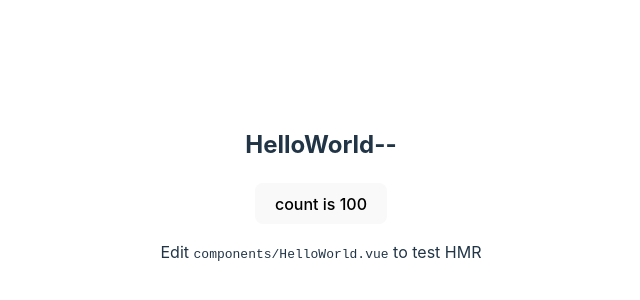
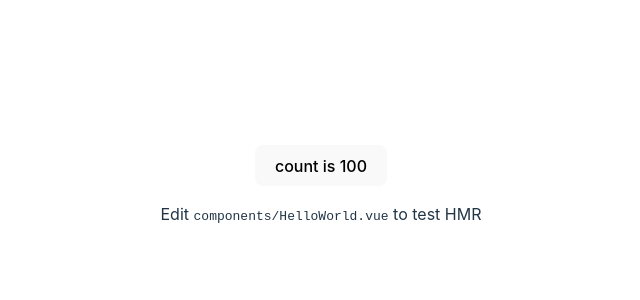
Before and after one commit to jackchoumine/web-gis-demos, a Vue app: page / in a window 1280 px wide. Shown: the part 206-506 px from the top of the page, without its empty margins (319-959 px from the left). Built offline with nearby package versions, Linux system fonts and the light colour scheme.

Commit message:
修改App

```diff
--- a/src/App.vue
+++ b/src/App.vue
@@ -2,7 +2,7 @@
  * @Author      : ZhouQiJun
  * @Date        : 2023-06-11 23:54:36
  * @LastEditors : ZhouQiJun
- * @LastEditTime: 2023-06-13 00:18:06
+ * @LastEditTime: 2023-06-13 00:25:47
  * @Description :
 -->
 <script setup lang="ts">
@@ -16,7 +16,6 @@ const count = ref(100)
 
 <template>
   <div class="card">
-    <h2>HelloWorld--</h2>
     <button type="button" @click="count++">count is {{ count }}</button>
     <p>
       Edit
```
